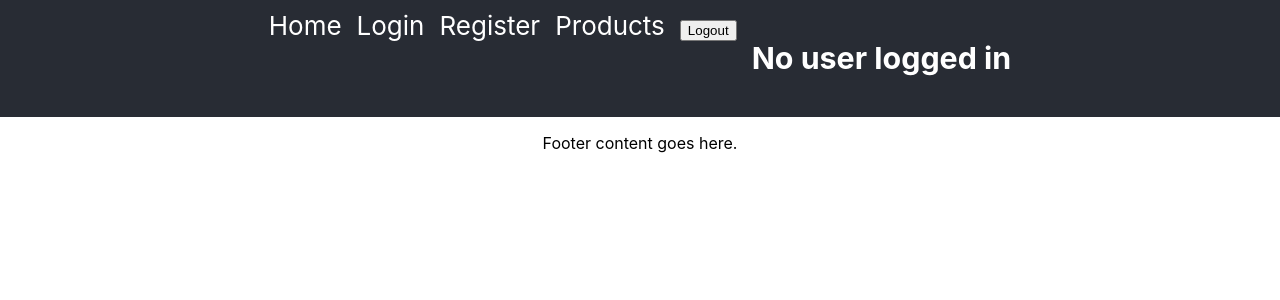
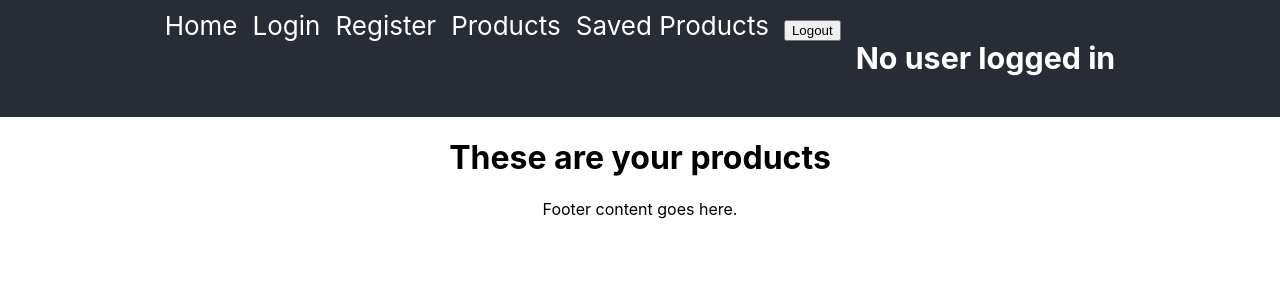
Before and after one commit to jay-horvat/shoppie, a React (Create React App) app in the folder client/: page /savedproducts in a window 1280 px wide. Shown: the top 300 px of the page. Built offline with nearby package versions, Linux system fonts and the light colour scheme.

Commit message:
Added Saved products page

```diff
--- a/client/src/App.tsx
+++ b/client/src/App.tsx
@@ -7,6 +7,7 @@ import Register from './Register';
 import Products from './Products';
 import Logout from './Components/Logout';
 import ShowUser from './Components/ShowUser';
+import SavedProducts from './SavedProducts';
 import './App.css';
 
 const App: React.FC = () => {
@@ -20,6 +21,7 @@ const App: React.FC = () => {
               <li><Link to="/login">Login</Link></li>
               <li><Link to="/register">Register</Link></li>
               <li><Link to="/products">Products</Link></li>
+              <li><Link to="/savedproducts">Saved Products</Link></li>
               <li><Logout /></li>
               <li><ShowUser /></li>
             </ul>
@@ -31,6 +33,7 @@ const App: React.FC = () => {
             <Route path="/login" element={<Login />} />
             <Route path="/register" element={<Register />} />
             <Route path="/products" element={<Products />} />
+            <Route path="/savedproducts" element={<SavedProducts />} />
           </Routes>
         </main>
         <Footer />
--- /dev/null
+++ b/client/src/SavedProducts.tsx
@@ -0,0 +1,12 @@
+import React from 'react';
+
+const SavedProducts: React.FC = () => {
+  return (
+    <div>
+      <h1>These are your products</h1>
+
+    </div>
+  );
+};
+
+export default SavedProducts;
```
